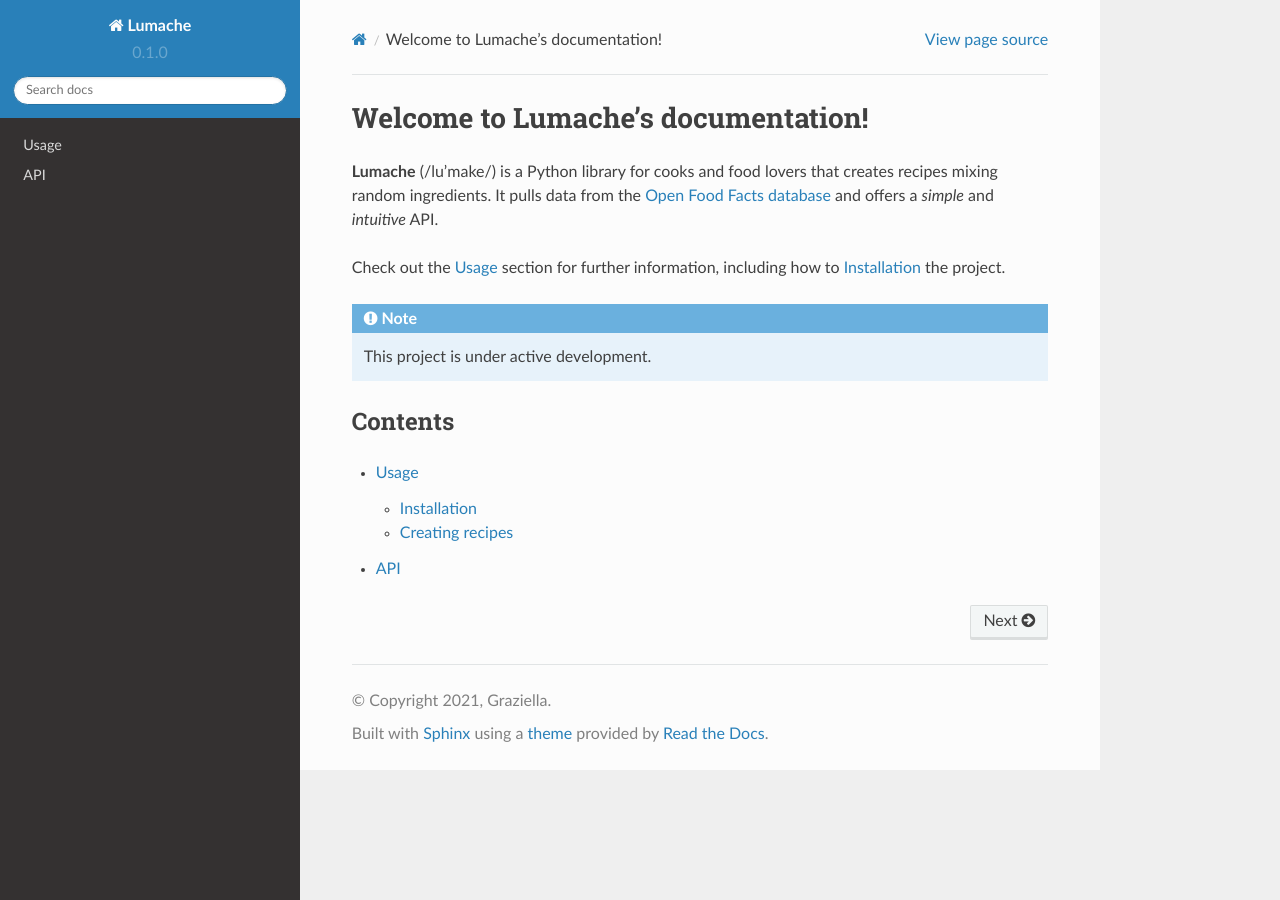
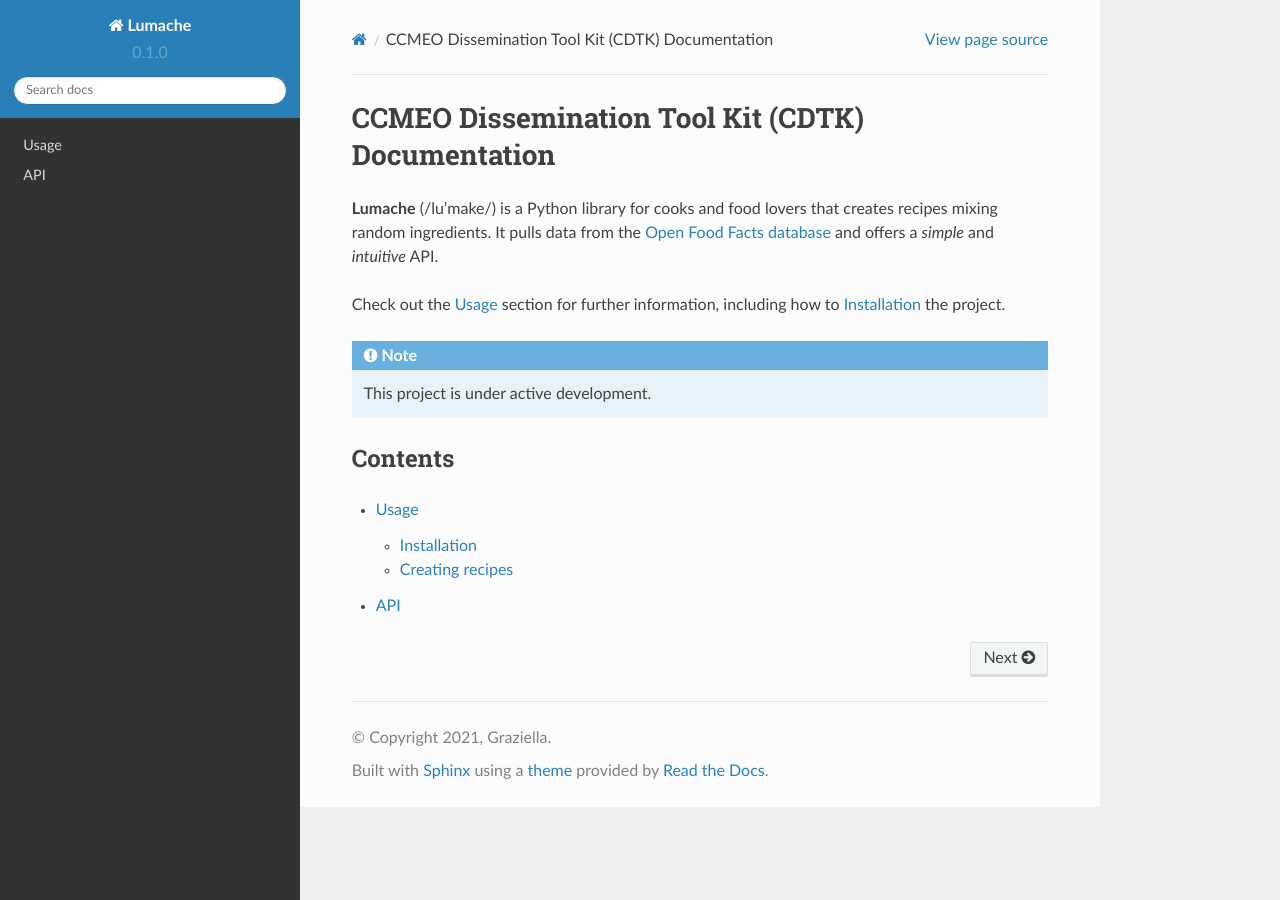
Before and after one commit to mimeault/CDTK-Documentation, a Sphinx documentation site: the page built from docs/source/index.rst, in a window 1280 px wide. Built offline with Sphinx 7.4.7 and the Read the Docs theme 2.0.0, drawn with Linux system fonts in a browser that asks for light colours.

Commit message:
Update index.rst

```diff
--- a/docs/source/index.rst
+++ b/docs/source/index.rst
@@ -1,4 +1,4 @@
-Welcome to Lumache's documentation!
+CCMEO Dissemination Tool Kit (CDTK) Documentation
 ===================================
 
 **Lumache** (/lu'make/) is a Python library for cooks and food lovers
```
